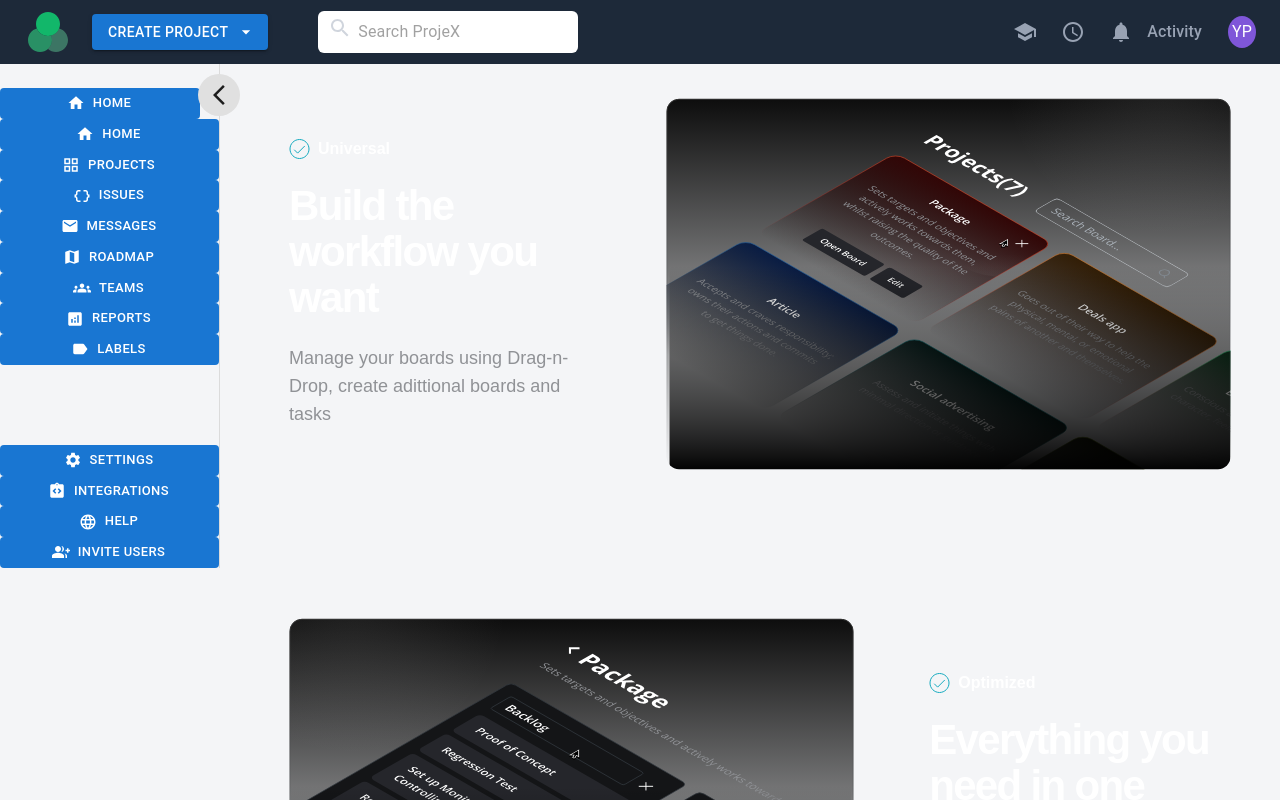
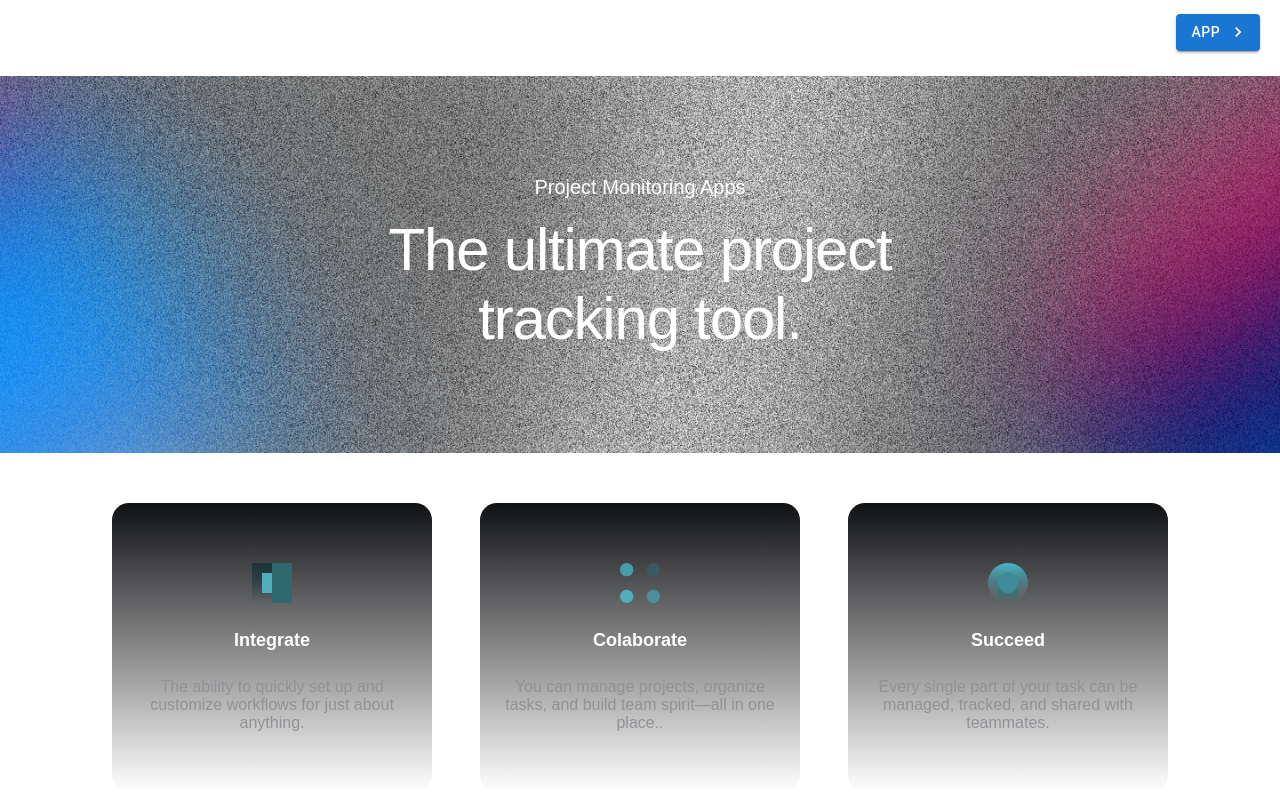
Before and after one commit to ilorinHub/team-thirteen, a Next.js app: page / in a window 1280 px wide. Shown: the top 800 px of the page. Built offline with nearby package versions, Linux system fonts and the light colour scheme.

Commit message:
Update Landing.jsx

```diff
--- a/src/pageLayouts/landing/Landing.jsx
+++ b/src/pageLayouts/landing/Landing.jsx
@@ -3,14 +3,12 @@ import { Hero } from "../../components/landingComponents/hero/Hero";
 import { Cards } from "../../components/landingComponents/cards/Cards";
 import { Footer } from "../../components/landingComponents/footer/Footer";
 import { Header } from "../../components/landingComponents/header/Header";
-import { Navbar } from "../../components/dashboardComponents/navbar/Navbar";
 import FeaturesGrid from "../../components/landingComponents/featuresGrid/FeaturesGrid";
 
 export default function Landing() {
   return (
     <StyledWrapper>
-      <Navbar mainContent={<FeaturesGrid />} />
-      {/* <section>
+      <section>
         <Header />
       </section>{" "}
       <section>
@@ -24,7 +22,7 @@ export default function Landing() {
       </section>
       <section>
         <Footer />
-      </section> */}
+      </section>
     </StyledWrapper>
   );
 }
```
